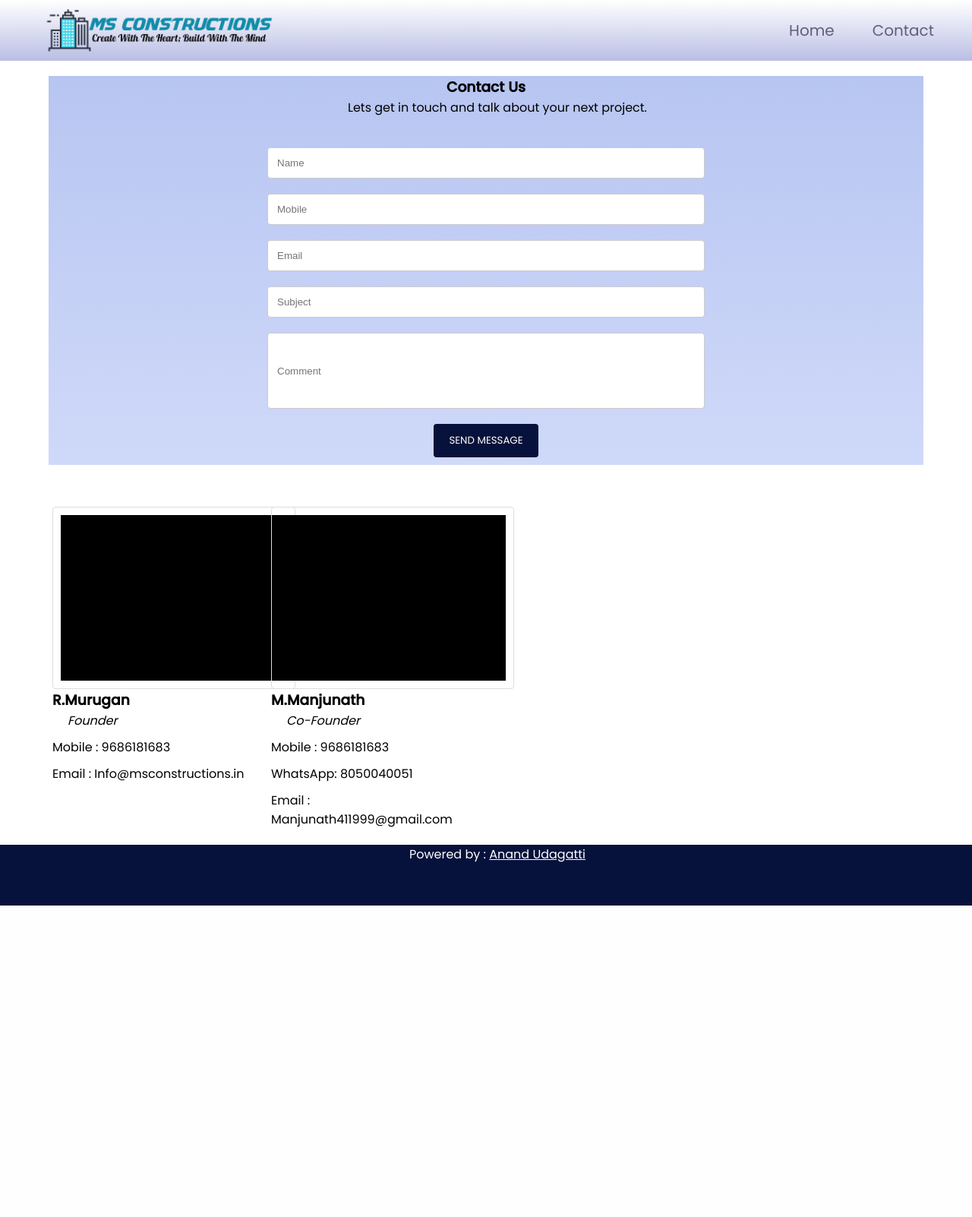
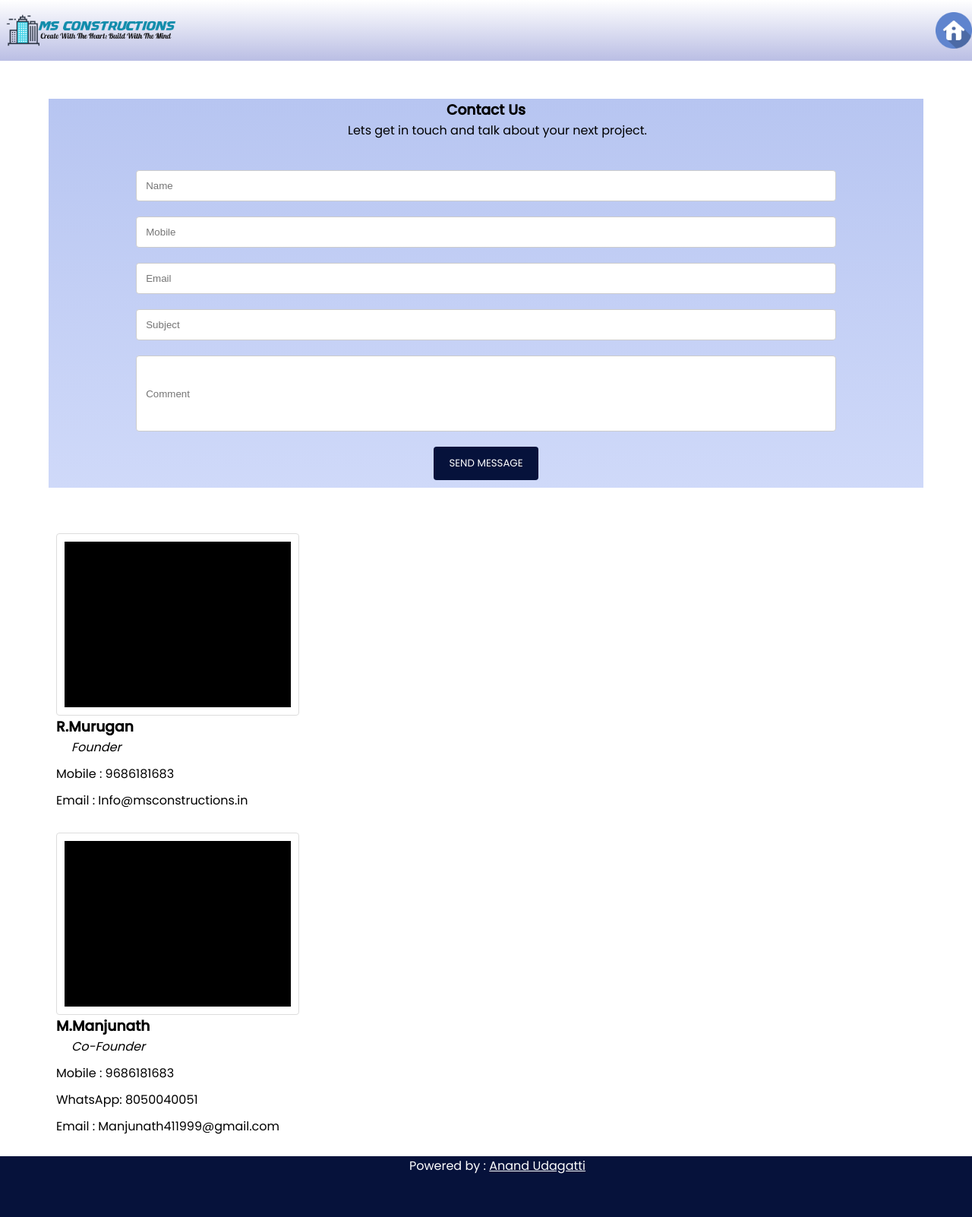
Before and after one commit to anandudagatti/anandudagatti.github.io, a Flask app: page /contact in a window 1280 px wide. Shown: the whole page at 76% size. Before the commit the page ends 1192 px from the top, so only its background shows below. Run offline with Flask 2, Linux system fonts and the light colour scheme.

Commit message:
testing mobile view bugs

```diff
--- a/static/css/style.css
+++ b/static/css/style.css
@@ -296,6 +296,101 @@ img {vertical-align: middle;}
   .text {font-size: 11px}
 }
 
+	.nav-links {
+		display:none;
+	}
+
+	.logo-container{
+		font-size: 2.5vh;
+		align-items: center;
+		margin: auto;
+	}
+
+	.logo-container img {
+		width:30vh;
+	}
+
+	.project-cantainer::after {
+		content: "";
+		clear: both;
+		display: block;
+	}
+
+	.project-cantainer img{
+		border: 1px solid #ddd;
+		border-radius: 4px;
+		padding: 10px;
+		width: 53vh;
+		height: 30vh;
+		margin-top: 10px;
+		margin-bottom: 50px;
+		margin-right: 10px;
+		margin-left: 0px;
+	}
+
+	.hide {
+		display:flex;
+		justify-content: right;
+		align-items: right;
+	}
+
+	.hide img{
+		width:6vh;
+		margin:auto;
+		justify-content: right;
+	}
+	.project-images {
+		width: 100%;
+		padding: 5px;
+	}
+
+	.contact-container {
+		justify-content: center;
+		width: 90%;
+		margin: auto;
+		margin-top: 50px;
+		margin-bottom: 110vh;
+
+	}
+
+	.contact-detail {
+		font: 2vh;
+		float: left;
+		width: 100%;
+		padding: 10px;
+	}
+
+	.contact-cantainer::after {
+		content: "";
+		clear: both;
+		display: block;
+	}
+
+	.contact-container img{
+		border: 1px solid #ddd;
+		border-radius: 4px;
+		padding: 10px;
+		width: 40vh;
+		height: 30vh;
+		margin: auto;
+	}
+
+	input[type=text], select, textarea {
+	  width: 80%;
+	  padding: 12px;
+	  border: 1px solid #ccc;
+	  border-radius: 4px;
+	  resize: vertical;
+	}
+
+	.contact-us {
+		justify-content: center;
+		width: 90%;
+		margin: auto;
+		margin-top: 10vh;
+	}
+
+
 @media screen and (max-width: 1024px) {
 	.nav-links {
 		display:none;
```
